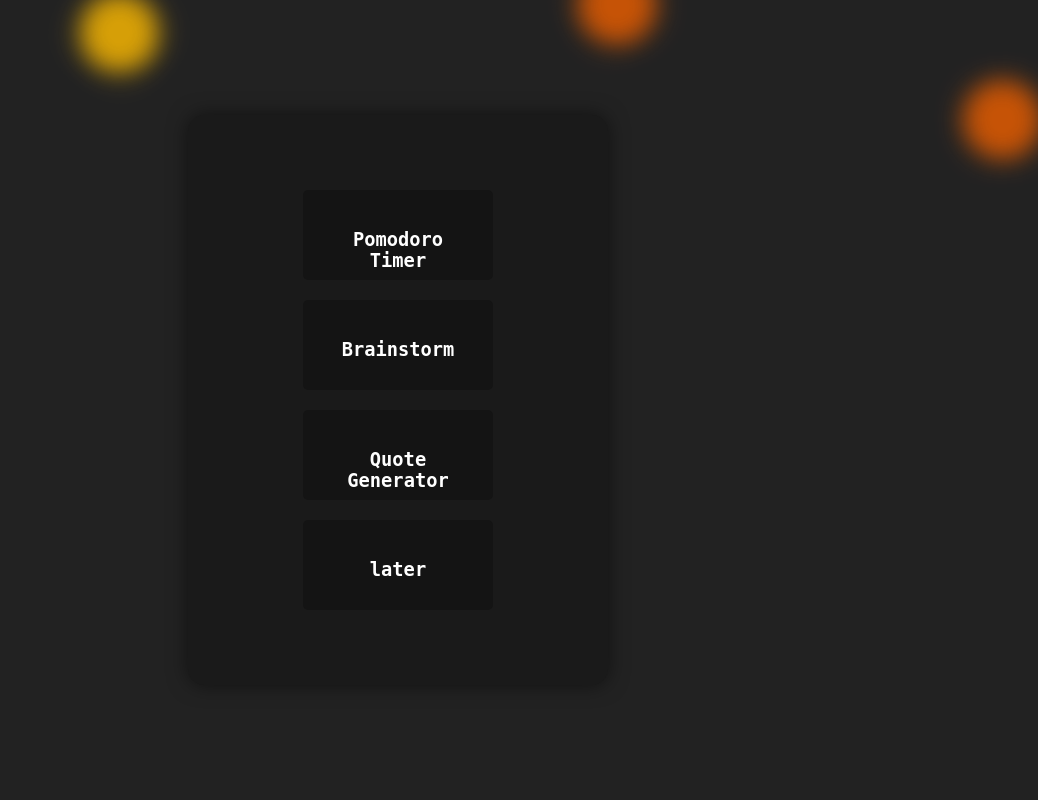
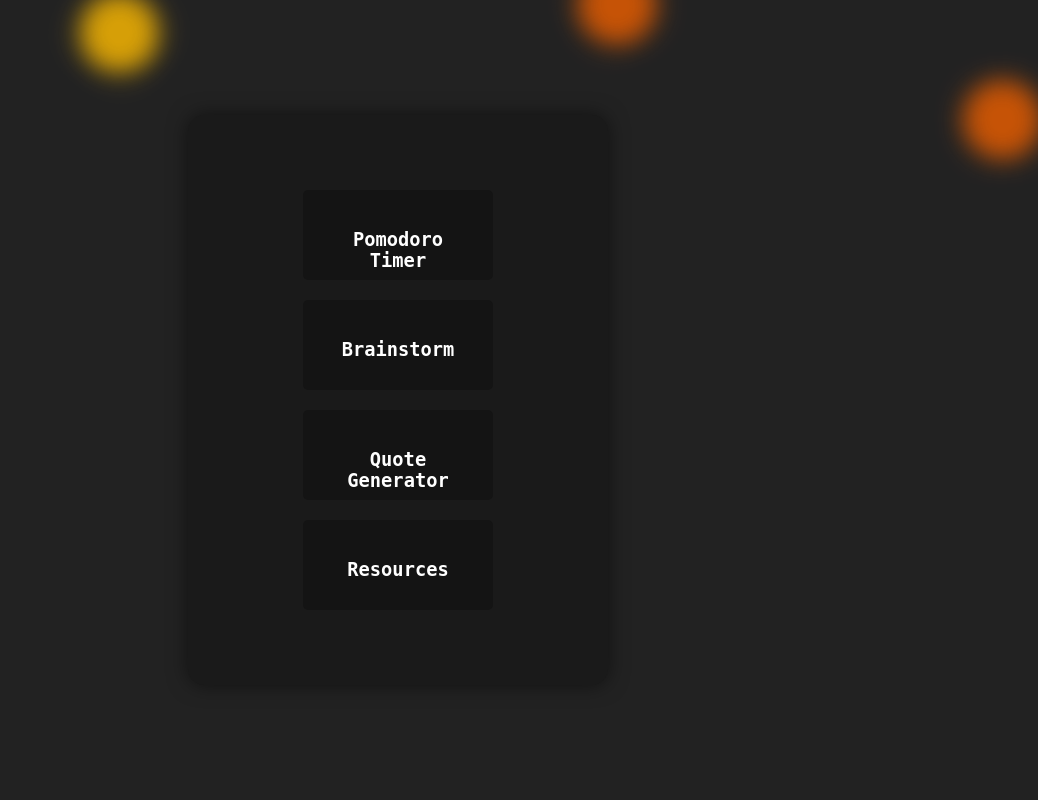
Before and after one commit to Holedroppersgithubacc2/Blazern, a Flask app: page /features in a window 1280 px wide. Shown: the whole page, without its empty margins (242-1280 px from the left). Run offline with Flask 3, Linux system fonts and the light colour scheme; some libraries are stand-ins or nearby versions.

Commit message:
Update features.html

```diff
--- a/templates/features.html
+++ b/templates/features.html
@@ -31,7 +31,7 @@
         <a href="{{ url_for('quote')}}"><h3>Quote Generator</h3></a>
       </div>
       <div class="feature">
-        <a href="{{ url_for('timer')}}"><h3>later</h3></a>
+        <a href="{{ url_for('resources')}}"><h3>Resources</h3></a>
       </div>
     </div>
 
@@ -39,5 +39,4 @@
 
 
 </body>
-
 </html>
```
